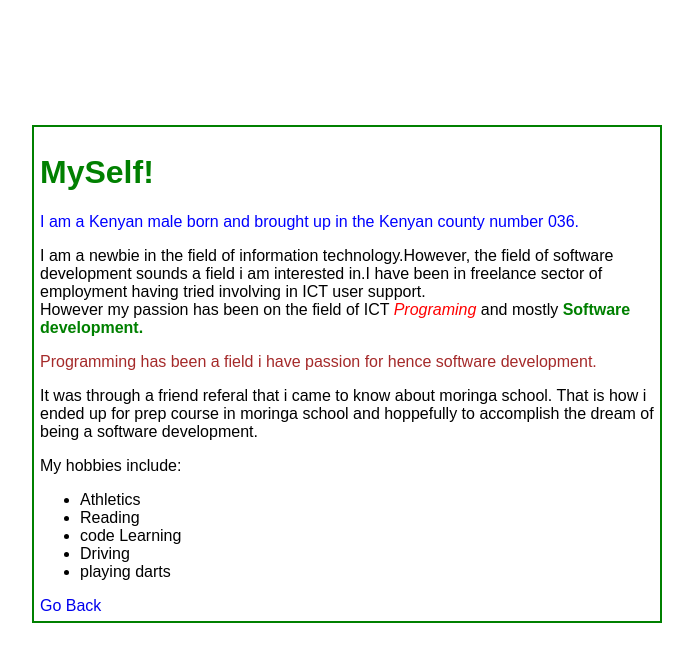
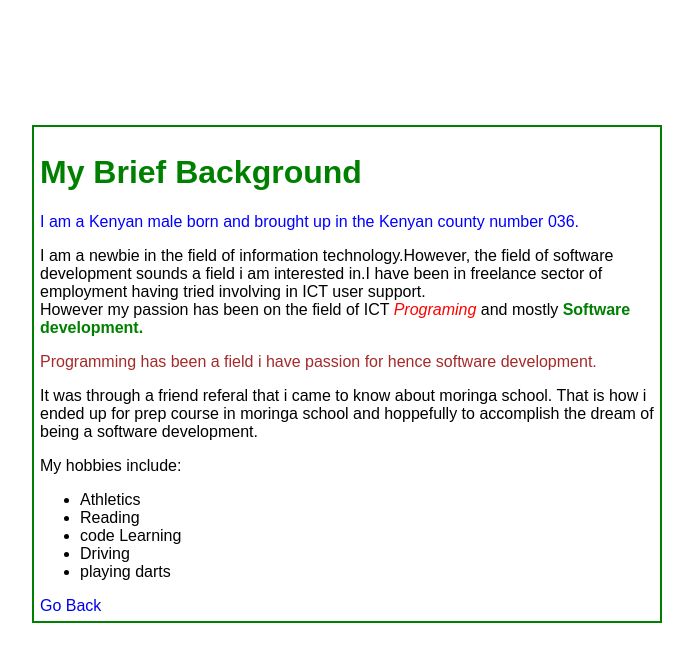
Before and after one commit to hlangat/itshillary., a plain HTML site: page about.html in a window 1280 px wide. Shown: the whole page, without its empty margins (393-1086 px from the left). Drawn offline with Linux system fonts and the light colour scheme.

Commit message:
updating the about file

```diff
--- a/about.html
+++ b/about.html
@@ -11,7 +11,7 @@
 
 <body>
   <div class="text-box">
-    <h1>MySelf!</h1>
+    <h1>My Brief Background</h1>
 
     <div>
       <p class="line">I am a Kenyan male born and brought up in the Kenyan county number 036.</p>
```
